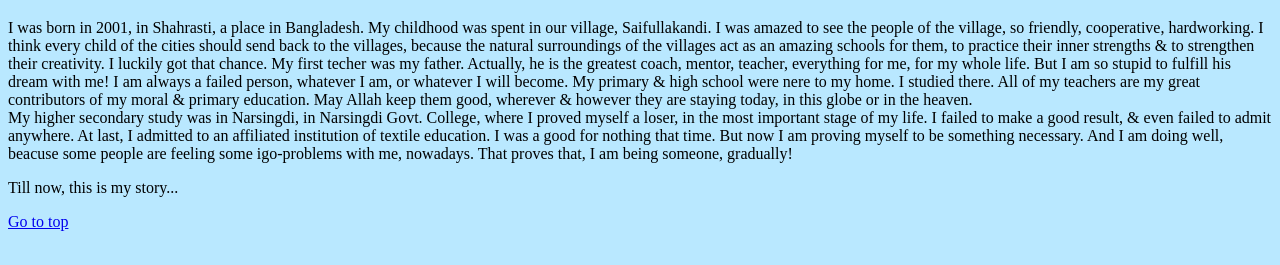
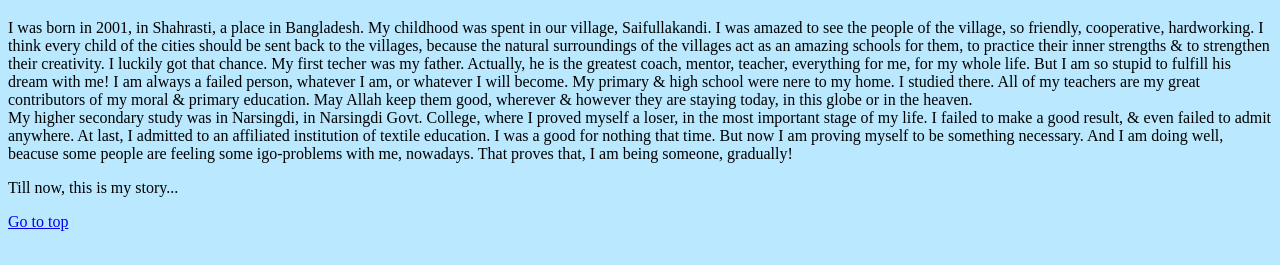
Before and after one commit to sharifulbb10/portfolio, a plain HTML site: page his-story.html in a window 1280 px wide. Shown: the part 203-468 px from the top of the page. Drawn offline with Linux system fonts and the light colour scheme.

Commit message:
Update his-story.html

```diff
--- a/his-story.html
+++ b/his-story.html
@@ -24,7 +24,7 @@
 </header>
 <div>
 <h1 class="heading">Story of Shariful Islam</h1>
-<p>I was born in 2001, in Shahrasti, a place in Bangladesh. My childhood was spent in our village, Saifullakandi. I was amazed to see the people of the village, so friendly, cooperative, hardworking. I think every child of the cities should send back to the villages, because the natural surroundings of the villages act as an amazing schools for them, to practice their inner strengths & to strengthen their creativity. I luckily got that chance. My first techer was my father. Actually, he is the greatest coach, mentor, teacher, everything for me, for my whole life. But I am so stupid to fulfill his dream with me! I am always a failed person, whatever I am, or whatever I will become. My primary & high school were nere to my home. I studied there. All of my teachers are my great contributors of my moral & primary education. May Allah keep them good, wherever & however they are staying today, in this globe or in the heaven. <br>My higher secondary study was in Narsingdi, in Narsingdi Govt. College, where I proved myself a loser, in the most important stage of my life. I failed to make a good result, & even failed to admit anywhere. At last, I admitted to an affiliated institution of textile education. I was a good for nothing that time. But now I am proving myself to be something necessary. And I am doing well, beacuse some people are feeling some igo-problems with me, nowadays. That proves that, I am being someone, gradually!</p>
+<p>I was born in 2001, in Shahrasti, a place in Bangladesh. My childhood was spent in our village, Saifullakandi. I was amazed to see the people of the village, so friendly, cooperative, hardworking. I think every child of the cities should be sent back to the villages, because the natural surroundings of the villages act as an amazing schools for them, to practice their inner strengths & to strengthen their creativity. I luckily got that chance. My first techer was my father. Actually, he is the greatest coach, mentor, teacher, everything for me, for my whole life. But I am so stupid to fulfill his dream with me! I am always a failed person, whatever I am, or whatever I will become. My primary & high school were nere to my home. I studied there. All of my teachers are my great contributors of my moral & primary education. May Allah keep them good, wherever & however they are staying today, in this globe or in the heaven. <br>My higher secondary study was in Narsingdi, in Narsingdi Govt. College, where I proved myself a loser, in the most important stage of my life. I failed to make a good result, & even failed to admit anywhere. At last, I admitted to an affiliated institution of textile education. I was a good for nothing that time. But now I am proving myself to be something necessary. And I am doing well, beacuse some people are feeling some igo-problems with me, nowadays. That proves that, I am being someone, gradually!</p>
 <p>Till now, this is my story...</p>
 <div><a href="#top">Go to top</a></div>
 </div>
```
